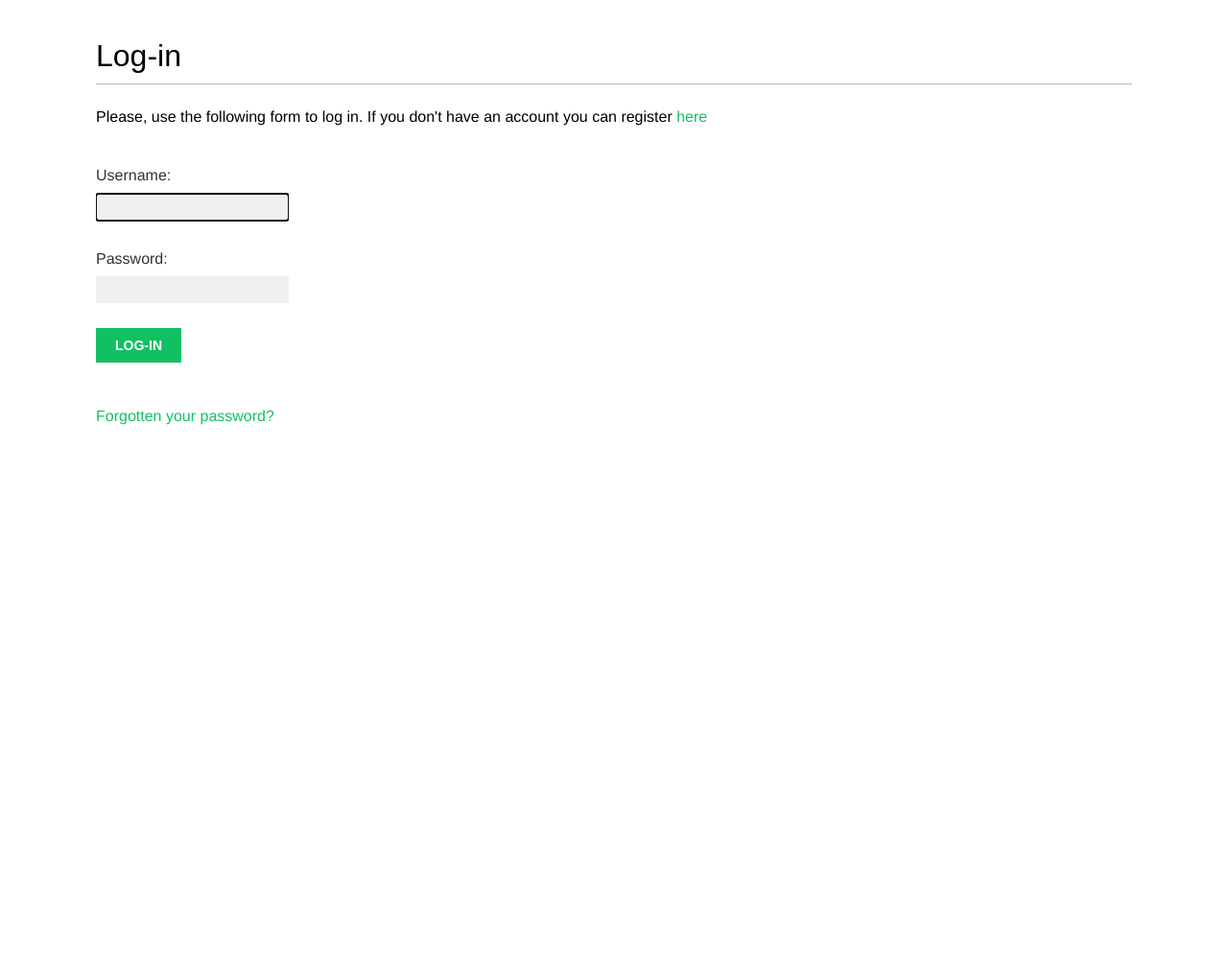
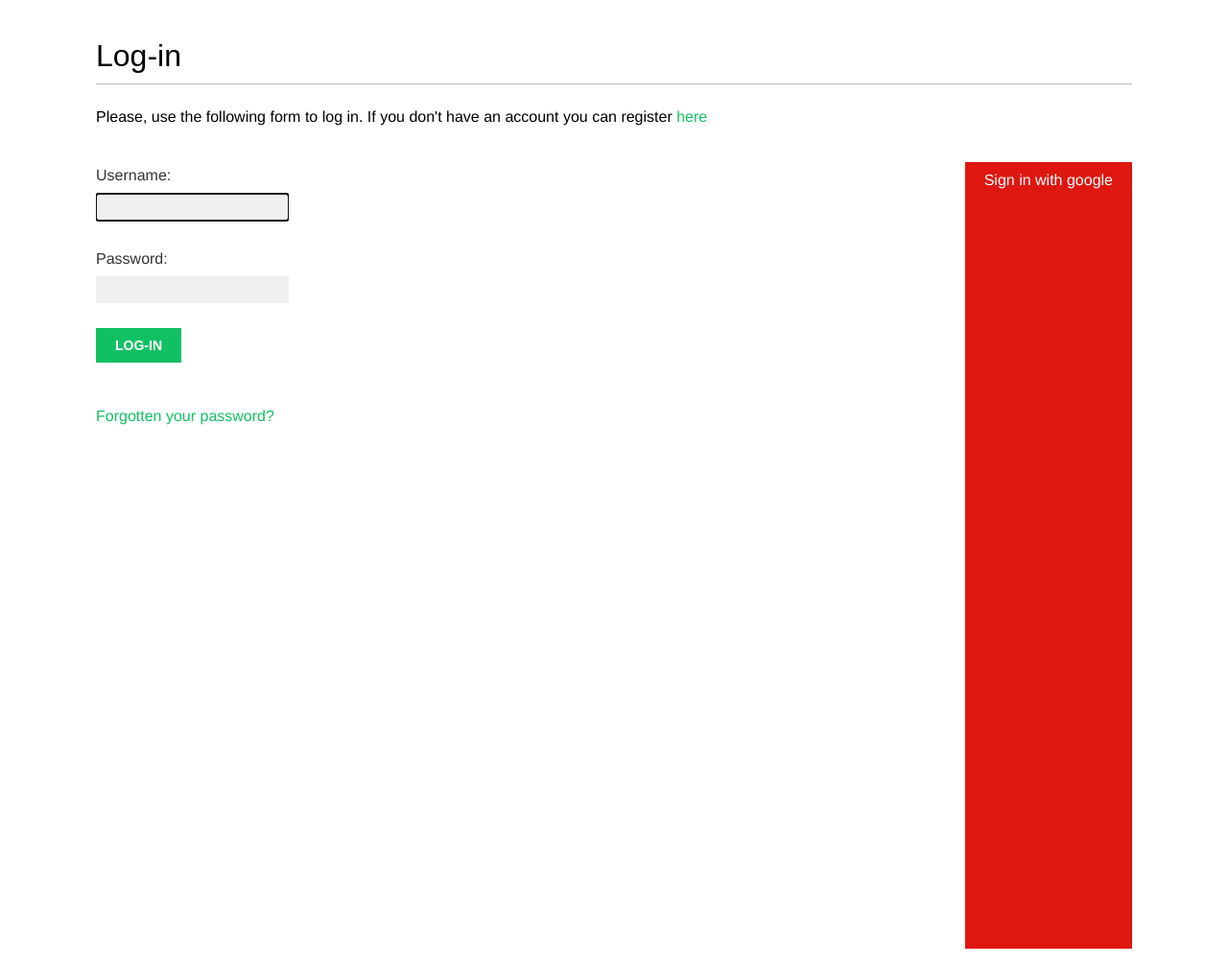
Before and after one commit to savakarrohan/crispy-succotash, a Django app: page /account/login/ in a window 1280 px wide. Shown: the part 47-1052 px from the top of the page at 96% size. Before the commit the page ends 490 px from the top, so only its background shows below. Run offline with Django 4.2, Linux system fonts and the light colour scheme; some web fonts are replaced.

Commit message:
social googlo login

```diff
--- a/account/templates/registration/login.html
+++ b/account/templates/registration/login.html
@@ -31,4 +31,11 @@ Log in
     </p>
 </div>
 
+<div class="social">
+    <ul>
+        <li class="google">
+            <a href="{% url 'social:begin' 'google-oauth2' %}">Sign in with google</a>
+        </li>
+    </ul>
+</div>
 {% endblock content %}
```
